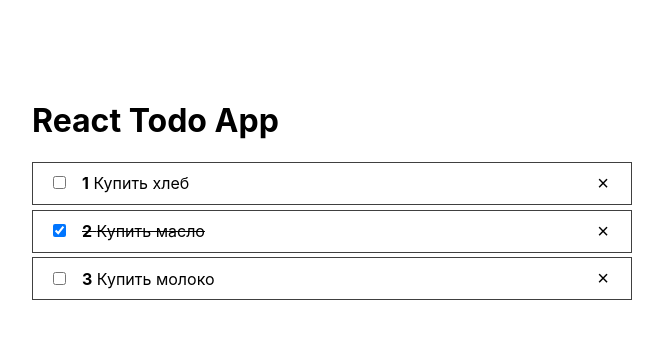
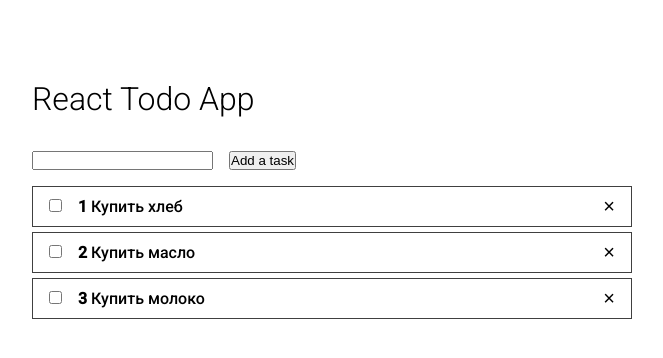
Before and after one commit to anysofronova/react-todo-app, a React (Create React App) app in the folder react-todo-app/: page / in a window 1280 px wide. Shown: the top 358 px of the page, without its empty margins (308-971 px from the left). Built offline with nearby package versions, Linux system fonts and the light colour scheme.

Commit message:
Added the ability to add a task

```diff
--- a/react-todo-app/src/App.jsx
+++ b/react-todo-app/src/App.jsx
@@ -1,11 +1,12 @@
 import React from "react";
 import Todolist from "./Todo/Todolist";
 import Context from "./context";
+import AddTodo from "./Todo/AddTodo";
 
 function App() {
   const [todos, setTodos] = React.useState([
     { id: 1, completed: false, title: "Купить хлеб" },
-    { id: 2, completed: true, title: "Купить масло" },
+    { id: 2, completed: false, title: "Купить масло" },
     { id: 3, completed: false, title: "Купить молоко" },
   ]);
 
@@ -24,11 +25,28 @@ function App() {
     setTodos(todos.filter((todo) => todo.id !== id));
   }
 
+  function addTodo(title) {
+    setTodos(
+      todos.concat([
+        {
+          title,
+          id: Date.now(),
+          completed: false,
+        },
+      ])
+    );
+  }
+
   return (
     <Context.Provider value={{ deleteItem }}>
       <div className="wrapper">
         <h1>React Todo App</h1>
-        <Todolist todos={todos} onToggle={toggleTodo} />
+        <AddTodo onCreate={addTodo} />
+        {todos.length ? (
+          <Todolist todos={todos} onToggle={toggleTodo} />
+        ) : (
+          <p className="finish">Good job!</p>
+        )}
       </div>
     </Context.Provider>
   );
--- /dev/null
+++ b/react-todo-app/src/Todo/AddTodo.jsx
@@ -0,0 +1,27 @@
+import React, { useState } from "react";
+import PropTypes from "prop-types";
+
+function AddTodo({ onCreate }) {
+  const [value, setValue] = useState("");
+
+  function submitHandler(e) {
+    e.preventDefault();
+    if (value.trim()) {
+      onCreate(value);
+      setValue("");
+    }
+  }
+
+  return (
+    <form className="wrapper__form" onSubmit={submitHandler}>
+      <input value={value} onChange={(e) => setValue(e.target.value)} />
+      <button>Add a task</button>
+    </form>
+  );
+}
+
+AddTodo.propTypes = {
+  onCreate: PropTypes.func.isRequired,
+};
+
+export default AddTodo;
--- a/react-todo-app/src/Todo/TodoItem.jsx
+++ b/react-todo-app/src/Todo/TodoItem.jsx
@@ -20,7 +20,9 @@ const TodoItem = ({ todo, idx, onChange }) => {
         &nbsp;
         {todo.title}
       </span>
-      <button onClick={() => deleteItem(todo.id)}>&times;</button>
+      <button className="close_button" onClick={() => deleteItem(todo.id)}>
+        &times;
+      </button>
     </li>
   );
 };
--- a/react-todo-app/src/index.css
+++ b/react-todo-app/src/index.css
@@ -1,3 +1,8 @@
+@import url("https://fonts.googleapis.com/css2?family=Roboto:wght@300;500&display=swap");
+* {
+  margin: 0;
+  padding: 0;
+}
 body {
   margin: 0;
   font-family: -apple-system, BlinkMacSystemFont, "Segoe UI", "Roboto", "Oxygen",
@@ -5,6 +10,7 @@ body {
     sans-serif;
   -webkit-font-smoothing: antialiased;
   -moz-osx-font-smoothing: grayscale;
+  font-family: "Roboto", sans-serif;
 }
 
 code {
@@ -16,6 +22,10 @@ code {
   padding-top: 5rem;
   margin: 0 auto;
   width: 600px;
+}
+
+.wrapper__form {
+  margin-bottom: 1rem;
 }
 
 ul {
@@ -37,7 +47,12 @@ input {
   margin-right: 1rem;
 }
 
-button {
+h1 {
+  font-weight: 300;
+  margin-bottom: 2rem;
+}
+
+.close_button {
   border: none;
   background-color: #fff;
   font-size: 20px;
@@ -46,3 +61,10 @@ button {
 .done {
   text-decoration: line-through;
 }
+
+.finish {
+  text-align: center;
+  font-size: 30px;
+  font-weight: 500;
+  margin-top: 5rem;
+}
```
